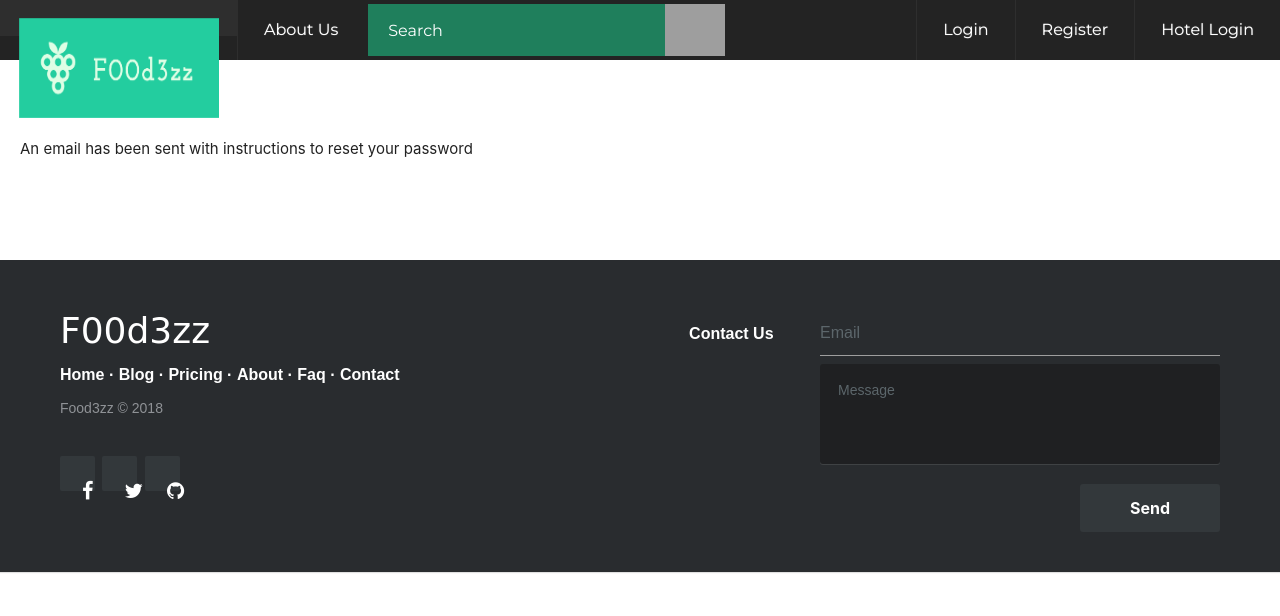
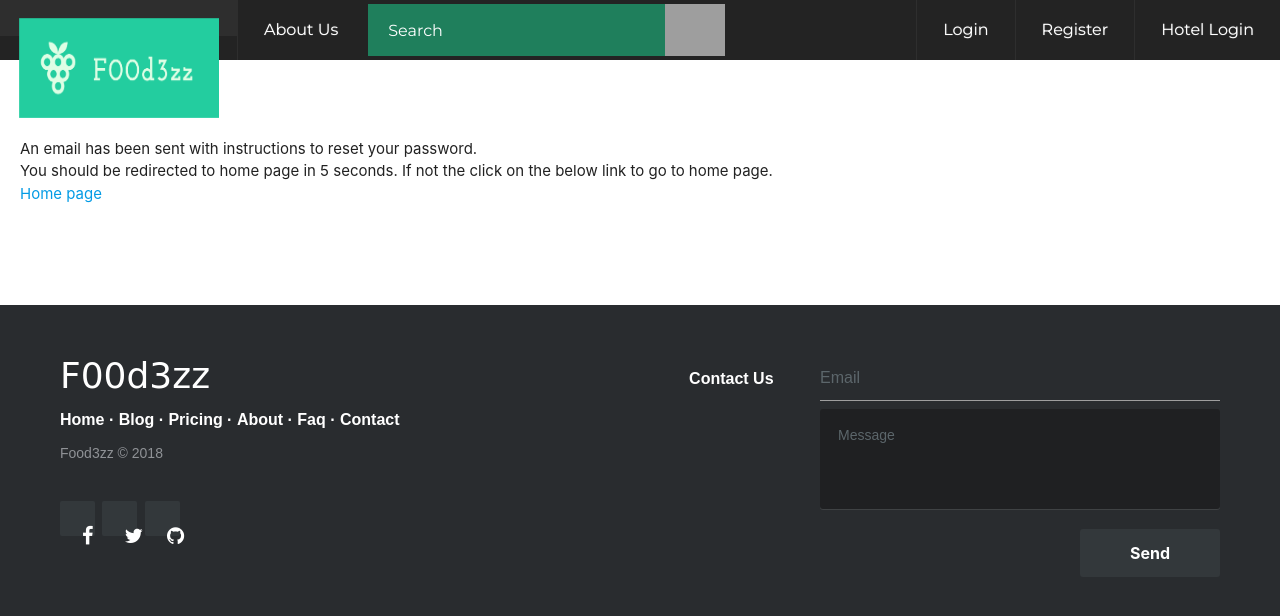
Before and after one commit to 8santosh8/F00d33z, a Django app: page /Password-Reset/done/ in a window 1280 px wide. Shown: the top 616 px of the page. Run offline with Django 3.2, Linux system fonts and the light colour scheme; some libraries are stand-ins or nearby versions; grey boxes are pictures that could not be loaded.

Commit message:
Created redirect in 5 secs for reset passwords

```diff
--- a/Foodezz/Users/templates/Users/Password-Reset-Complete.html
+++ b/Foodezz/Users/templates/Users/Password-Reset-Complete.html
@@ -5,11 +5,12 @@
     <title>
         Password-Reset-Complete - Page
     </title>
+    <meta http-equiv="Refresh" content="5;{% url 'Users-Login' %}">
 {% endblock head %}
 
 {% block body %}
     <div class="alert alert-info">
-        Your password has been set.
+        Your password has been set. You should be redirected to login page in 5 seconds. If not then click on the below link to login.
     </div>
     <a href="{% url 'Users-Login' %}">Sign In here</a>
 {% endblock body %}
--- a/Foodezz/Users/templates/Users/Password-Reset-Done.html
+++ b/Foodezz/Users/templates/Users/Password-Reset-Done.html
@@ -5,10 +5,13 @@
     <title>
         Password-Reset-Done - Page
     </title>
+    <meta http-equiv="Refresh" content="5;{% url 'Users-Home' %}">
 {% endblock head %}
 
 {% block body %}
     <div class="alert alert-info">
-        An email has been sent with instructions to reset your password
+        An email has been sent with instructions to reset your password.
+        <br> You should be redirected to home page in 5 seconds. If not the click on the below link to go to home page.
     </div>
+    <a href="{% url 'Users-Home' %}">Home page</a>
 {% endblock body %}
```
